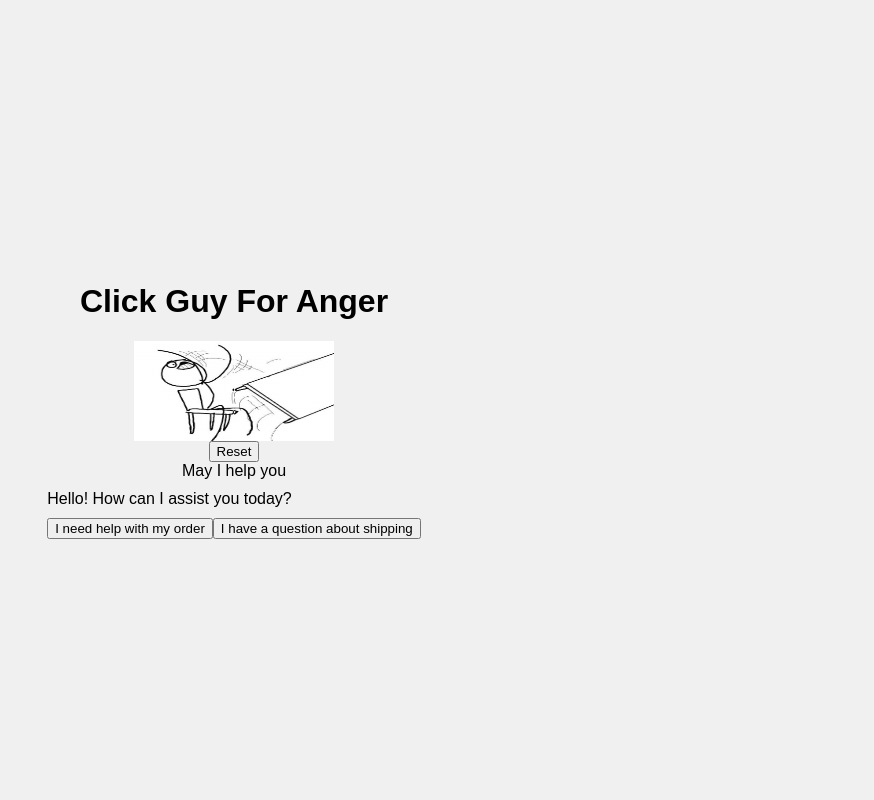
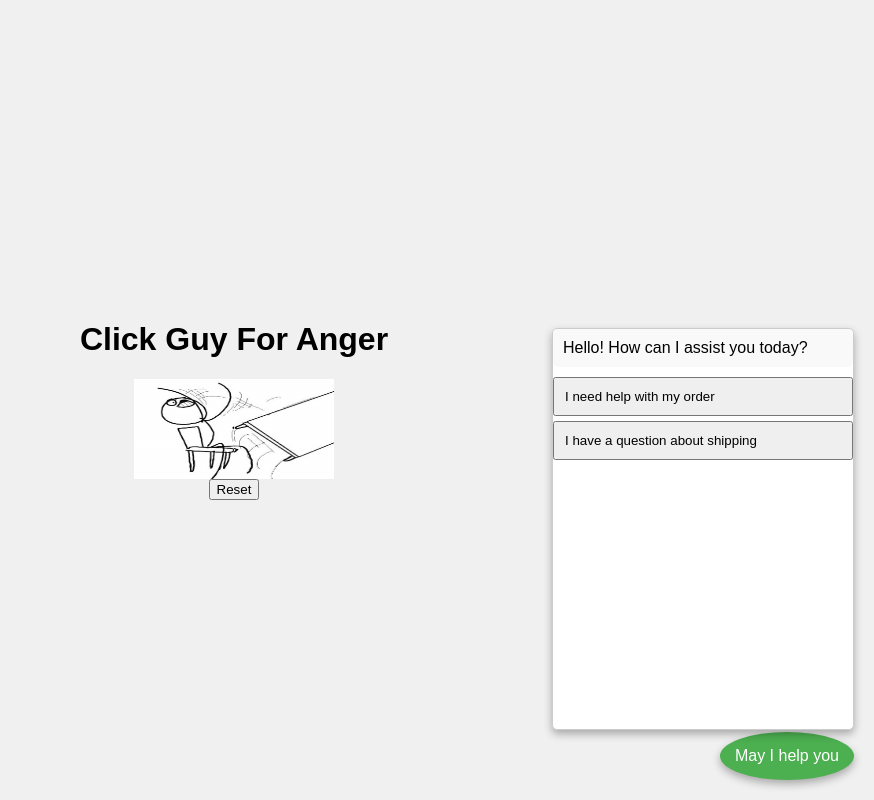
Before and after one commit to JoannaKHughes/TableFlip, a plain HTML site: page index.html in a window 1280 px wide. Both pictures are taken after a click on the element "May I help you". Shown: the whole page, without its empty margins (406-1280 px from the left). Drawn offline with Linux system fonts and the light colour scheme.

Commit message:
Update styles.css

```diff
--- a/styles.css
+++ b/styles.css
@@ -50,63 +50,43 @@ body {
 }
 
 /*Chatbot*/
-body {
-    font-family: Arial, sans-serif;
+#chat-icon {
+    position: fixed;
+    bottom: 20px;
+    right: 20px;
+    cursor: pointer;
+    background-color: #4CAF50;
+    color: white;
+    padding: 15px;
+    border-radius: 50%;
+    box-shadow: 0 4px 8px rgba(0,0,0,0.3);
 }
-
-#chat-container {
+#chatbox {
+    display: none;
+    position: fixed;
+    bottom: 70px;
+    right: 20px;
     width: 300px;
-    margin: 50px auto;
-    padding: 20px;
-    border: 2px solid #ccc;
-    border-radius: 10px;
+    height: 400px;
+    background-color: white;
+    border: 1px solid #ccc;
+    box-shadow: 0 4px 8px rgba(0,0,0,0.3);
+    border-radius: 5px;
+    overflow-y: auto;
+}
+.message {
+    padding: 10px;
+    margin-bottom: 10px;
     background-color: #f9f9f9;
+    border-radius: 5px;
 }
-
-#chat-box {
-    height: 200px;
-    overflow-y: scroll;
-    margin-bottom: 10px;
-    border: 1px solid #ddd;
-    padding: 10px;
-    background-color: #fff;
-}
-
-.message {
-    margin: 10px 0;
-}
-
-.bot-message {
-    color: blue;
-}
-
-.user-message {
-    color: green;
-    text-align: right;
-}
-
-#user-input {
+.options button {
+    display: block;
     width: 100%;
     padding: 10px;
-    border: 1px solid #ccc;
-    border-radius: 5px;
-}
-
-.option-buttons {
-    margin-top: 10px;
-}
-
-.option-button {
-    padding: 8px 16px;
-    margin: 5px;
-    border: 1px solid #ccc;
-    border-radius: 5px;
-    background-color: #f0f0f0;
+    margin-bottom: 5px;
+    text-align: left;
     cursor: pointer;
-}
-
-.option-button:hover {
-    background-color: #e0e0e0;
 }
 
 
```
